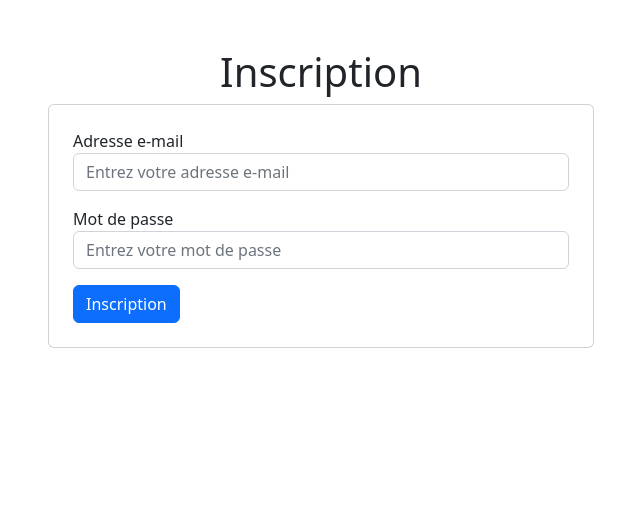
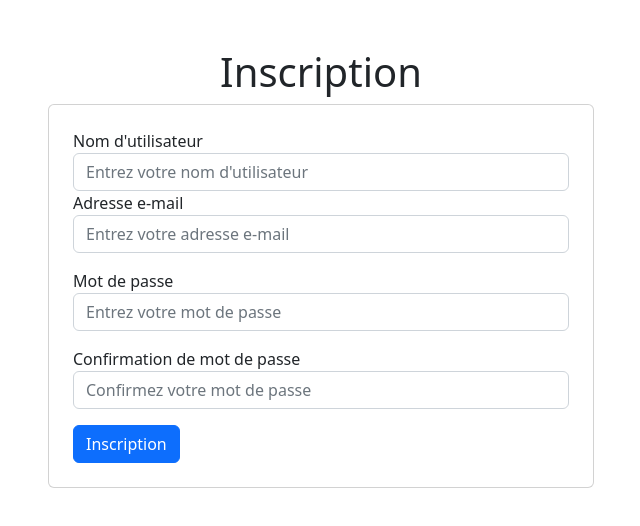
Before and after one commit to Chaturanga2/chaturanga_front, a Vue app: page /register in a window 1280 px wide. Shown: the top 526 px of the page, without its empty margins (319-959 px from the left). Built offline with nearby package versions, Linux system fonts and the light colour scheme; what @meforma/vue-toaster would draw is missing.

Commit message:
#8 change registration

```diff
--- a/package.json
+++ b/package.json
@@ -9,6 +9,7 @@
     "lint": "vue-cli-service lint"
   },
   "dependencies": {
+    "@vee-validate/rules": "^4.8.3",
     "axios": "^1.2.3",
     "core-js": "^3.8.3",
     "express": "^4.18.2",
--- a/src/services/FormValidation.service.ts
+++ b/src/services/FormValidation.service.ts
@@ -1,21 +1,33 @@
 const checkEmail = (value: string)=> {
     if(!value){
-        return " Email invalide"
+        return ": Email invalide"
     }
-    const regex = /^[A-Z0-9._%+-]+@[A-Z0-9.-]+.[A-Z]{2,4}$/i;
-    if(!regex.test){
-        return "Champs invalide"
+    const regex = /^[A-Z0-9._%+-]+@[A-Z0-9.-]+\.[A-Z]{2,4}$/i;
+    if(!regex.test(value)){
+        return ": Champs invalide"
     }
     return true
 }
 
 const checkPassword = (value: string)=> {
     if(!value){
-        return " Password invalide"
+        return ": Password invalide"
     }
     if(!(value && value.length <= 255 && value.length > 6)){
-        return "Le mot de passe doit contennir au moins 7 caractère"
+        return ": Le mot de passe doit contenir au moins 7 caractères"
     }
     return true
 }
-export const FormValidationService = {checkEmail, checkPassword}
+
+const checkPasswordConfirmation = (value: string, password: string)=> {
+    if(value !== password){
+        return ": Les mots de passe ne correspondent pas"
+    }
+    return true
+}
+
+export const FormValidationService = {
+  checkEmail,
+  checkPassword,
+  checkPasswordConfirmation,
+}
--- a/src/store/index.ts
+++ b/src/store/index.ts
@@ -35,10 +35,6 @@ export default createStore({
     login({commit}, data: UserLoginResponse){
       commit("setUser", data.user)
       commit("setToken", data.token)
-    },
-    register({commit}, data: UserRegisterResponse){
-      commit("setUser", data.user)
-      commit("setToken", data.token)
     }
   },
   modules: {
--- a/src/types/users/index.ts
+++ b/src/types/users/index.ts
@@ -19,7 +19,5 @@ export type UserLoginResponse = {
 
 export type UserRegisterResponse = {
     message?: string;
-    user?: User;
-    token?: string;
-    token_type: string;
+    code?: number;
 };
--- a/src/views/pages/register/RegisterView.vue
+++ b/src/views/pages/register/RegisterView.vue
@@ -4,11 +4,22 @@
     <div class="row justify-content-center">
       <div class="col-md-6">
         <div class="card p-4">
-          <Form @submit="handleRegistration()" >
+          <Form @submit="handleRegistration()">
+            <div class="form-group">
+              <label for="username">Nom d'utilisateur</label>
+              <ErrorMessage name="username" />
+              <Field
+                v-model="userData.username"
+                type="text"
+                class="form-control"
+                id="username"
+                placeholder="Entrez votre nom d'utilisateur"
+                name="username"
+              />
+            </div>
             <div class="form-group">
               <label for="email">Adresse e-mail</label>
-              <ErrorMessage
-                name="email" />
+              <ErrorMessage name="email" />
               <Field
                 :rules="formValidation.checkEmail"
                 v-model="userData.email"
@@ -16,12 +27,12 @@
                 class="form-control"
                 id="email"
                 placeholder="Entrez votre adresse e-mail"
-                name="email" />
+                name="email"
+              />
             </div>
             <div class="form-group mt-3">
               <label for="password">Mot de passe</label>
-              <ErrorMessage
-                name="password" />
+              <ErrorMessage name="password" />
               <Field
                 :rules="formValidation.checkPassword"
                 v-model="userData.password"
@@ -29,7 +40,21 @@
                 class="form-control"
                 id="password"
                 placeholder="Entrez votre mot de passe"
-                name="password" />
+                name="password"
+              />
+            </div>
+            <div class="form-group mt-3">
+              <label for="password_confirmation">Confirmation de mot de passe</label>
+              <ErrorMessage name="password_confirmation" />
+              <Field
+                :rules="formValidation.checkPasswordConfirmation"
+                v-model="userData.password_confirmation"
+                type="password"
+                class="form-control"
+                id="password_confirmation"
+                placeholder="Confirmez votre mot de passe"
+                name="password_confirmation"
+              />
             </div>
             <button type="submit" class="btn btn-primary mt-3">Inscription</button>
           </Form>
@@ -55,8 +80,10 @@ export default defineComponent({
   data() {
     return {
       userData: {
+          username: "",
           email: "",
           password: "",
+          password_confirmation: ""
       },
       formValidation: FormValidationService,
     }
@@ -65,8 +92,6 @@ export default defineComponent({
   methods: {
     handleRegistration(): void{
       //UserService.register(this.userData).then((response: UserRegisterResponse) => {this.$store.dispatch("register", response)})
-      const test = {user: this.userData, token: "Azertty"}
-      this.$store.dispatch("register", test)
     }
   }
 })
```
Also changed, not shown: 1 other file (tests, documents, lock files or other folders).
